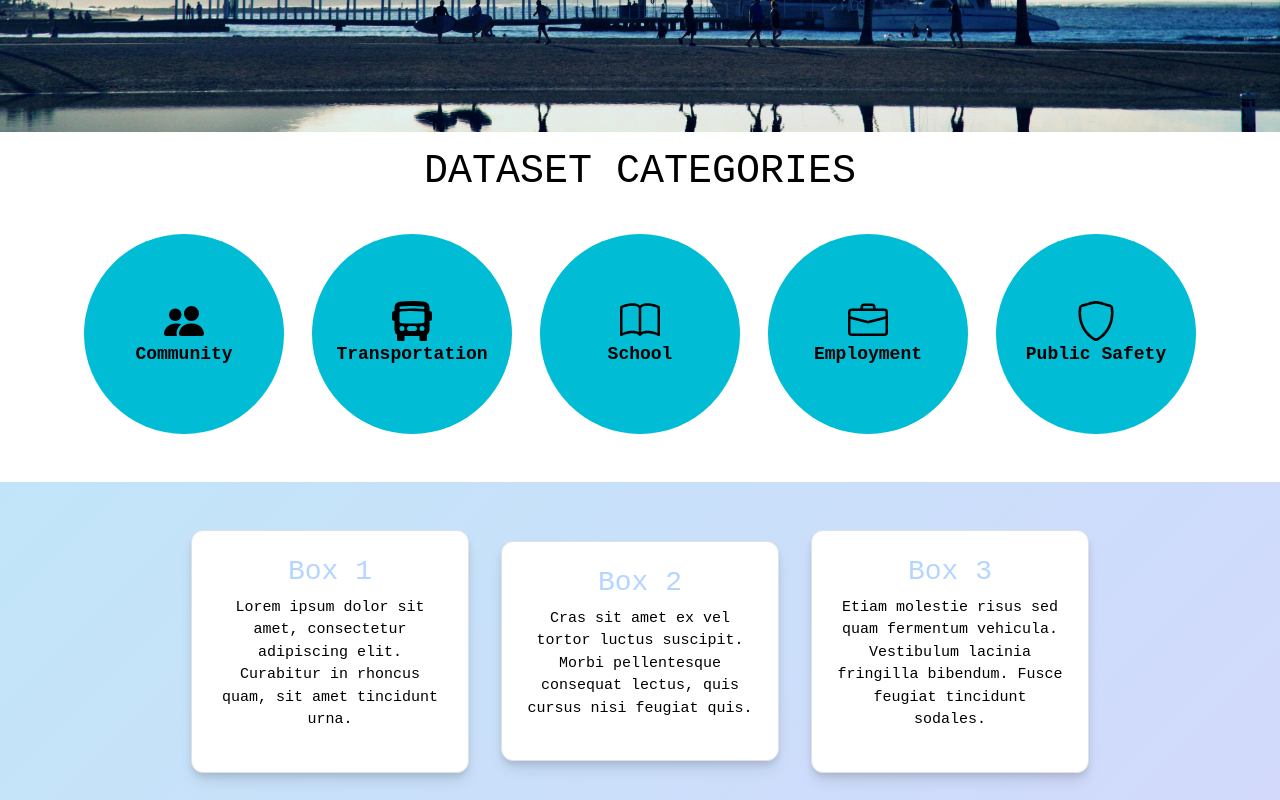
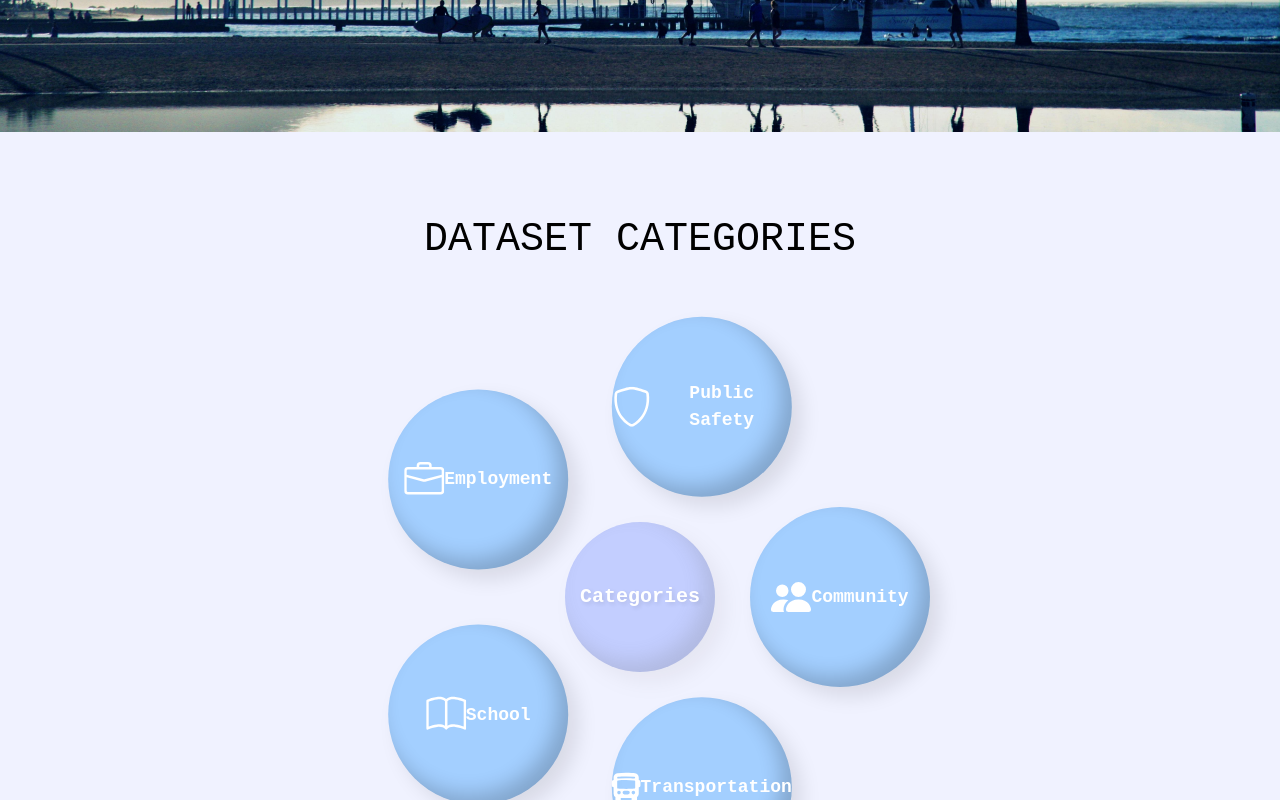
Before and after one commit to HACC2024/HEX, a Next.js app: page / in a window 1280 px wide. Shown: the part 440-1240 px from the top of the page. Built offline with nearby package versions, Linux system fonts and the light colour scheme.

Commit message:
updated categories

```diff
--- a/src/app/page.tsx
+++ b/src/app/page.tsx
@@ -12,17 +12,17 @@ const TopMenu = () => (
     <Navbar bg="light" expand="lg">
         <Container>
             <Nav className="me-auto">
-                <Nav.Link><Facebook/></Nav.Link>
-                <Nav.Link><Twitter/></Nav.Link>
-                <Nav.Link><Pinterest/></Nav.Link>
-                <Nav.Link><Instagram/></Nav.Link>
+                <Nav.Link><Facebook /></Nav.Link>
+                <Nav.Link><Twitter /></Nav.Link>
+                <Nav.Link><Pinterest /></Nav.Link>
+                <Nav.Link><Instagram /></Nav.Link>
             </Nav>
             <Nav className="justify-content-end">
                 <Nav.Link href="#Introduction">Introduction</Nav.Link>
-                <Nav.Link><HouseFill/> </Nav.Link>
-                <Nav.Link><Search/> </Nav.Link>
-                <Nav.Link><PersonFill/> </Nav.Link>
-                <NavDropdown title={<Cart/>}>
+                <Nav.Link><HouseFill /> </Nav.Link>
+                <Nav.Link><Search /> </Nav.Link>
+                <Nav.Link><PersonFill /> </Nav.Link>
+                <NavDropdown title={<Cart />}>
                     <NavDropdown.Item></NavDropdown.Item>
                     <NavDropdown.ItemText>Your cart is currently empty.</NavDropdown.ItemText>
                 </NavDropdown>
@@ -38,23 +38,24 @@ const HomeImage = () => (
 );
 
 const categoryData = [
-    {name: "Community", icon: <PeopleFill className="fs-1"/>, link: "/categories.html"},
-    {name: "Transportation", icon: <BusFrontFill className="fs-1"/>, link: "/categories.html"},
-    {name: "School", icon: <Book className="fs-1"/>, link: "/categories.html" },
+    { name: "Community", icon: <PeopleFill className="fs-1" />, link: "/categories.html" },
+    { name: "Transportation", icon: <BusFrontFill className="fs-1" />, link: "/categories.html" },
+    { name: "School", icon: <Book className="fs-1" />, link: "/categories.html" },
     { name: "Employment", icon: <Briefcase className="fs-1" />, link: "/categories.html" },
     { name: "Public Safety", icon: <Shield className="fs-1" />, link: "/categories.html" },
 ];
 
 const Categories = () => (
-
+    <div style={{ backgroundColor: '#f0f2ff', padding: '20px' }}>
         <div className="CatDiv">
-            <h1 className="px-5 pt-3 text-center">DATASET CATEGORIES</h1>
+            <h1 className="px-5 pt-3 text-center mt-5">DATASET CATEGORIES</h1>
             <Container className="CatContainer">
+                <div className="BigCircle">Categories</div>
                 <Row>
                     {categoryData.map((category, index) => (
                         <Col key={index} className="d-flex flex-column align-items-center">
                             <Link href="/test" className="text-center custom-link">
-                            <div className="CatIcons">
+                                <div className={`CatIcons position-circle${index + 1}`}>
                                     {category.icon}
                                     <strong>{category.name}</strong>
                                 </div>
@@ -63,6 +64,7 @@ const Categories = () => (
                     ))}
                 </Row>
             </Container>
+        </div>
     </div>
 );
 
@@ -251,11 +253,11 @@ export default function Home() {
     return (
         <main>
             <Navbar />
-            <TopMenu/>
-            <HomeImage/>
-            <Categories/>
-            <IntroContainer/>
-            <HowItWorks/>
+            <TopMenu />
+            <HomeImage />
+            <Categories />
+            <IntroContainer />
+            <HowItWorks />
             <Footer />
         </main>
     );
--- a/src/styles.css
+++ b/src/styles.css
@@ -10,22 +10,78 @@ body{
     padding-top: 0;
 }
 .CatContainer {
-    padding-top: 30px;
+    position: relative;
+    height: 650px;
+    width: 600px;
+    margin: 0 auto;
 }
+
+.BigCircle {
+    background: #c3ceff;
+    border-radius: 100%;
+    color: white;
+    height: 150px;
+    width: 150px;
+    position: absolute;
+    top: 50%;
+    left: 50%;
+    transform: translate(-50%, -50%);
+    display: flex;
+    justify-content: center;
+    align-items: center;
+    font-weight: bold;
+    font-size: 20px;
+    padding: 20px;
+    box-shadow: inset -10px -10px 20px rgba(104, 104, 104, 0.2),
+                10px 10px 20px rgba(134, 130, 130, 0.1);
+    text-shadow: 2px 2px 4px rgba(0, 0, 0, 0.1);
+}
+
 .CatIcons {
+    position: absolute;
+    font-size: 18px;
+    background: #a3cfff;
+    color: white;
+    border-radius: 100%;
+    height: 180px;
+    width: 180px;
     display: flex;
-    font-size: 18px;
-    flex-direction: column;
     justify-content: center;
-    align-items: center; /* Center items horizontally */
-    background-color: #00bcd4;
-    border-radius: 100%; /* Make it circular */
-    height: 200px; /* Set height */
-    width: 200px; /* Set width */
+    align-items: center;
+    box-shadow: inset -10px -10px 20px rgba(0, 0, 0, 0.2),
+                10px 10px 20px rgba(0, 0, 0, 0.1);
 }
-.CatDiv{
-    height:350px;
+
+.position-circle1 {
+    top: 50%;
+    left: 50%;
+    transform: translate(-50%, -50%) rotate(0deg) translateX(200px) rotate(0deg);
 }
+
+.position-circle2 {
+    top: 50%;
+    left: 50%;
+    transform: translate(-50%, -50%) rotate(72deg) translateX(200px) rotate(-72deg);
+}
+
+.position-circle3 {
+    top: 50%;
+    left: 50%;
+    transform: translate(-50%, -50%) rotate(144deg) translateX(200px) rotate(-144deg);
+}
+
+.position-circle4 {
+    top: 50%;
+    left: 50%;
+    transform: translate(-50%, -50%) rotate(216deg) translateX(200px) rotate(-216deg);
+}
+
+.position-circle5 {
+    top: 50%;
+    left: 50%;
+    transform: translate(-50%, -50%) rotate(288deg) translateX(200px) rotate(-288deg);
+}
+
 hr{
     height:10px;
     background-color: rgb(15, 118, 48);
```
Lines whose indentation alone changed are shown as unchanged.
